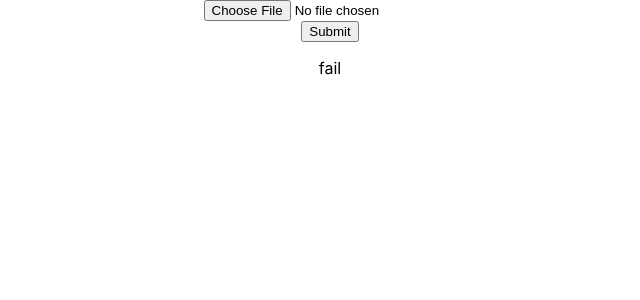
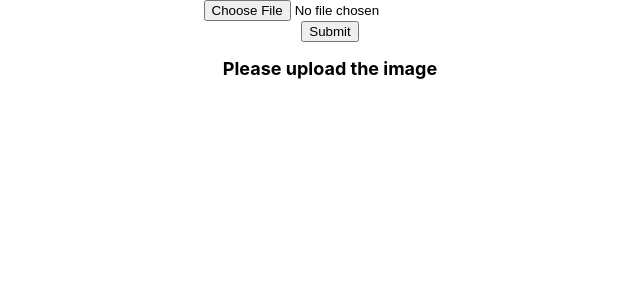
Before and after one commit to ajsingh022/parsio-frontend, a React (Create React App) app in the folder app/: page / in a window 1280 px wide. Shown: the top 300 px of the page, without its empty margins (310-950 px from the left). Built offline with nearby package versions, Linux system fonts and the light colour scheme.

Commit message:
progress bar

```diff
--- a/app/package.json
+++ b/app/package.json
@@ -3,6 +3,9 @@
   "version": "0.1.0",
   "private": true,
   "dependencies": {
+    "@emotion/react": "^11.11.4",
+    "@emotion/styled": "^11.11.5",
+    "@mui/material": "^5.15.18",
     "@testing-library/jest-dom": "^5.17.0",
     "@testing-library/react": "^13.4.0",
     "@testing-library/user-event": "^13.5.0",
--- a/app/src/App.css
+++ b/app/src/App.css
@@ -2,7 +2,8 @@
   text-align: center;
 
 }
-.form{
+
+.form {
   display: flex;
   flex-direction: column;
   width: 100%;
@@ -13,6 +14,33 @@
   height: 40vmin;
   pointer-events: none;
 }
+
+.progress-bar {
+  left: 40%;
+  position: absolute;
+  width: 250px;
+  top: 50px;
+}
+
+.success {
+  font-weight: bold;
+  font-size: xxx-large;
+  color: green;
+}
+
+.fail {
+  font-weight: bold;
+  font-size: xxx-large;
+  color: red;
+}
+
+.yellow {
+  font-weight: bold;
+  font-size: large;
+  color: black;
+
+}
+
 
 @media (prefers-reduced-motion: no-preference) {
   .App-logo {
@@ -39,6 +67,7 @@
   from {
     transform: rotate(0deg);
   }
+
   to {
     transform: rotate(360deg);
   }
--- a/app/src/App.js
+++ b/app/src/App.js
@@ -1,12 +1,17 @@
 import "./App.css";
 import { useState } from "react";
+import ProgressBar from "./ProgressBar";
 function App() {
   const [file, setFile] = useState({});
   const [buttonText, setButtonText] = useState("Submit");
   const [parsedData, setParsedData] = useState({});
+  const [progressBar, setProgressBar] = useState(false);
+  const [progressValue, setProgressValue] = useState(10);
+
   let formData = new FormData();
   const submit = async (e) => {
     setButtonText("Parsing Receipt...");
+    setProgressBar(true);
     e.preventDefault();
     formData.append("file", file);
     const url = "http://localhost:4000/extracttextfromimages"; //http://localhost:4000/extracttextfromimages https://parsio-backend-4.onrender.com/extracttextfromimages
@@ -17,7 +22,10 @@ function App() {
       .then((res) => res.json())
       .then((data) => {
         setButtonText("Submit");
+        setProgressValue(100);
+        setProgressBar(false);
         setParsedData(data);
+        // setProgressBar(false);
       })
       .catch((err) => console.log(err));
   };
@@ -58,15 +66,21 @@ function App() {
   console.log(filteredData);
   // keywords.contains(filteredData.map((elm) => elm));
   const success =
-    finalData?.length > 0
-      ? finalData?.filter((elm) =>
-          keywords.some((keyword) =>
-            elm.toLowerCase().includes(keyword.toLowerCase())
-          )
-        ).length > 0
-        ? "EclipseMint purchase detected"
-        : "No EclipseMint purchase detected"
-      : "fail";
+    finalData?.length > 0 ? (
+      finalData?.filter((elm) =>
+        keywords.some((keyword) =>
+          elm.toLowerCase().includes(keyword.toLowerCase())
+        )
+      ).length > 0 ? (
+        <div className="success">EclipseMint purchase detected</div>
+      ) : (
+        <div className="fail">No EclipseMint purchase detected</div>
+      )
+    ) : (
+      <div className="yellow">Please upload the image</div>
+    );
+
+  function handleProgressBar() {}
 
   return (
     <div className="App">
@@ -81,6 +95,10 @@ function App() {
           {buttonText}
         </button>
       </form>
+      <div className="progress-bar">
+        {progressBar ? <ProgressBar value={progressValue} /> : null}
+      </div>
+
       <ol>{string}</ol>
       <div>{success}</div>
     </div>
--- /dev/null
+++ b/app/src/ProgressBar.js
@@ -0,0 +1,29 @@
+import * as React from 'react';
+import Box from '@mui/material/Box';
+import LinearProgress from '@mui/material/LinearProgress';
+
+export default function LinearDeterminate() {
+  const [progress, setProgress] = React.useState(0);
+
+  React.useEffect(() => {
+    const timer = setInterval(() => {
+      setProgress((oldProgress) => {
+        if (oldProgress === 100) {
+          return 0;
+        }
+        const diff = Math.random() * 10;
+        return Math.min(oldProgress + diff, 100);
+      });
+    }, 500);
+
+    return () => {
+      clearInterval(timer);
+    };
+  }, []);
+
+  return (
+    <Box sx={{ width: '100%' }}>
+      <LinearProgress variant="determinate" value={progress} />
+    </Box>
+  );
+}
```
